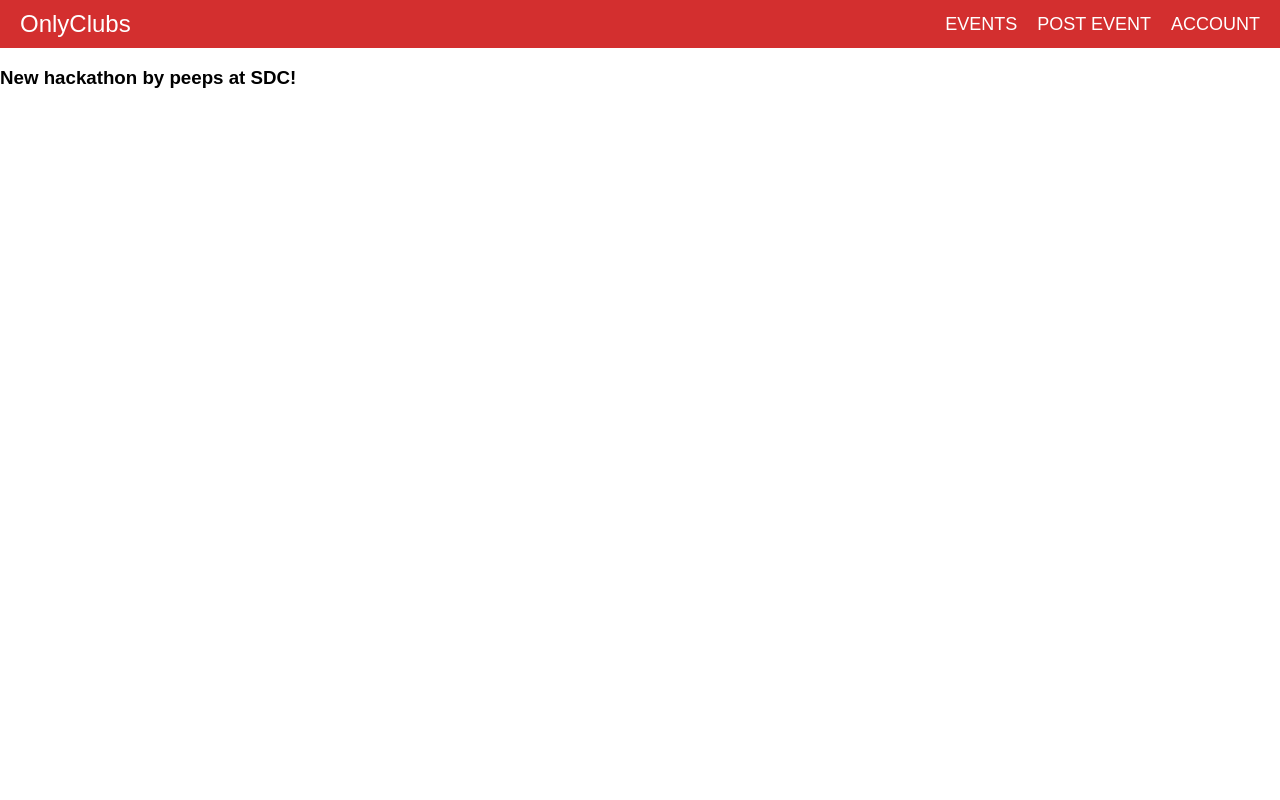
After one commit to comp380-F/CSUConnect, a Flask app: template app/templates/index.html in a window 1280 px wide. The commit adds this page. Run offline with Flask 3, Linux system fonts and the light colour scheme; the template is opened without the code that fills it, so the values that code supplies are empty.

Commit message:
new structure for the project

```diff
--- /dev/null
+++ b/app/static/css/header.css
@@ -0,0 +1,40 @@
+.site-header
+{
+    background-color: #D32F2F;
+    /* Nice red color */
+    color: white;
+    display: flex;
+    justify-content: space-between;
+    align-items: center;
+    padding: 10px 20px;
+}
+
+.title
+{
+    font-size: 24px;
+}
+
+.navbar ul
+{
+    list-style: none;
+    display: flex;
+    margin: 0;
+    padding: 0;
+}
+
+.navbar ul li
+{
+    margin-left: 20px;
+}
+
+.navbar ul li a
+{
+    color: white;
+    text-decoration: none;
+    font-size: 18px;
+}
+
+.navbar ul li a:hover
+{
+    text-decoration: underline;
+}
--- a/static/css/main.css
+++ b/app/static/css/main.css
@@ -3,7 +3,6 @@ html
 {
     margin: 0;
     font-family: sans-serif;
-    background-color: lightblue;
 }
 
 .content
--- a/templates/base.html
+++ b/app/templates/base.html
@@ -7,6 +7,7 @@
     {% block head %}{% endblock %}
 </head>
 <body>
+    {% block header %}{% endblock %}
     {% block body %}{% endblock %}
 </body>
 </html>
--- /dev/null
+++ b/app/templates/header.html
@@ -0,0 +1,16 @@
+{% block head %}
+<link rel="stylesheet" href="{{url_for('static', filename='css/header.css')}}">
+{% endblock %}
+
+{% block header %}
+<header class="site-header">
+    <div class="title">OnlyClubs</div>
+    <nav class="navbar">
+        <ul>
+            <li><a href="#events">EVENTS</a></li>
+            <li><a href="#post-event">POST EVENT</a></li>
+            <li><a href="#account">ACCOUNT</a></li>
+        </ul>
+    </nav>
+</header>
+{% endblock %}
--- /dev/null
+++ b/app/templates/index.html
@@ -0,0 +1,14 @@
+{% extends 'base.html' %}
+
+{% block head %}
+<title>OnlyClubs</title>
+{% endblock %}
+
+{% include 'header.html' %}
+
+
+{% block body %}
+<div class="post">
+    <h3>New hackathon by peeps at SDC!</h3>
+</div>
+{% endblock %}
--- /dev/null
+++ b/config.py
@@ -0,0 +1,4 @@
+class Config:
+    SECRET_KEY = 'my_secret_key'
+    SQLALCHEMY_DATABASE_URI = 'sqlite:///app.db'
+    SQLALCHEMY_TRACK_MODIFICATIONS = False
--- /dev/null
+++ b/run.py
@@ -0,0 +1,6 @@
+from app import create_app
+
+app = create_app()
+
+if __name__ == '__main__':
+    app.run(debug=True)
```
Also changed, not shown: app/__init__.py (added, +29 -0 lines), app/models.py (added, +22 -0 lines), app/routes.py (renamed from app.py, +16 -52 lines), app/templates/login.html (renamed from templates/login.html), app/templates/new_post.html (renamed from templates/index.html), app/templates/register.html (renamed from templates/register.html), app/templates/update.html (renamed from templates/update.html), instance/app.db, 2 other files.
